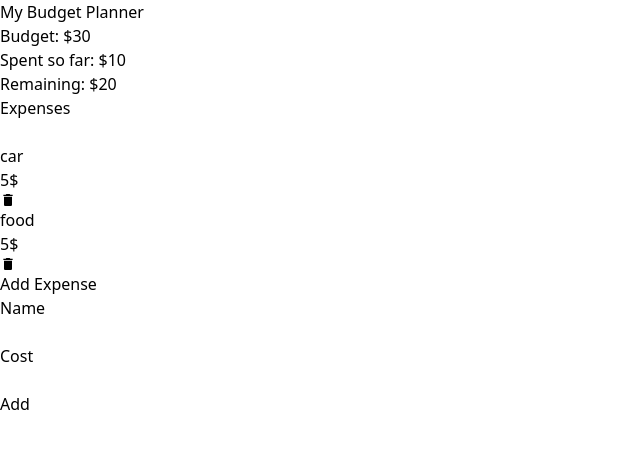
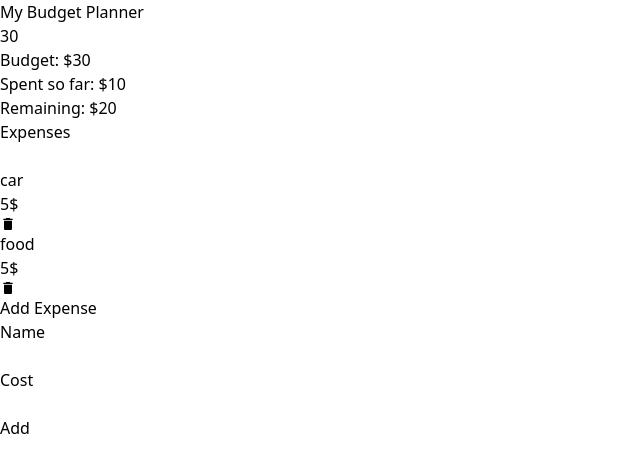
Before and after one commit to Khalid-Graine/Budget-Planner, a React (Vite) app: page / in a window 1280 px wide. Shown: the top 472 px of the page, without its empty margins (0-640 px from the left). Built offline with nearby package versions, Linux system fonts and the light colour scheme.

Commit message:
Edit budget feature

```diff
--- a/src/App.jsx
+++ b/src/App.jsx
@@ -3,10 +3,11 @@ import Dashboard from "./components/Dashboard";
 import ExpensesList from "./components/ExpensesList";
 import AddExpense from "./components/AddExpense";
 import SearchInput from "./components/searchInput";
+import EditBudget from "./components/EditBudget";
 
 import { useEffect, useState } from "react";
 function App() {
-  const [budget, SetBudget] = useState(30);
+  const [budget, setBudget] = useState(30);
   const [spent, setSpent] = useState(0);
   const [remaining, setRemaining] = useState(budget - spent);
   const [searchWord, setSearchWord] = useState("");
@@ -60,12 +61,14 @@ function App() {
     const NewArr = Expenses.filter((ex) => ex.id !== id);
     setExpense(NewArr);
   };
+
   return (
     <>
       <div className="p-4">
         <div>
           <TheTitle text="My Budget Planner" />
-          <Dashboard budget={budget} remaining={remaining} spent={spent} />
+          <EditBudget budget={budget} setBudget={setBudget}  />
+          <Dashboard budget={budget} remaining={remaining} spent={spent}  />
         </div>
 
         <div>
@@ -82,6 +85,8 @@ function App() {
           <TheTitle text="Add Expense" />
           <AddExpense AddNewExpense={AddNewExpense} remaining={remaining} />
         </div>
+
+
       </div>
     </>
   );
--- a/src/components/Dashboard.jsx
+++ b/src/components/Dashboard.jsx
@@ -1,10 +1,11 @@
 const Dashboard = ({ budget,remaining,spent }) => {
   return (
     <div className="flex flex-col gap-2">
-      <div className="bg-blue-300 py-2 px-1">
+      <div className="bg-blue-300 py-2 px-1 ">
         <p>
           Budget: <span className="font-bold">${budget}</span>
         </p>
+
       </div>
 
       <div className="bg-blue-300 py-2 px-1">
--- /dev/null
+++ b/src/components/EditBudget.jsx
@@ -0,0 +1,12 @@
+const EditBudget = ({budget,setBudget}) => {
+    return (
+        <div>
+            <form   className=" my-2">
+              <input type="text" onChange={(e) => setBudget(e.target.value)} value={budget} className="border w-full  pl-1" />
+
+            </form>
+          </div>
+     );
+}
+
+export default EditBudget;
```
